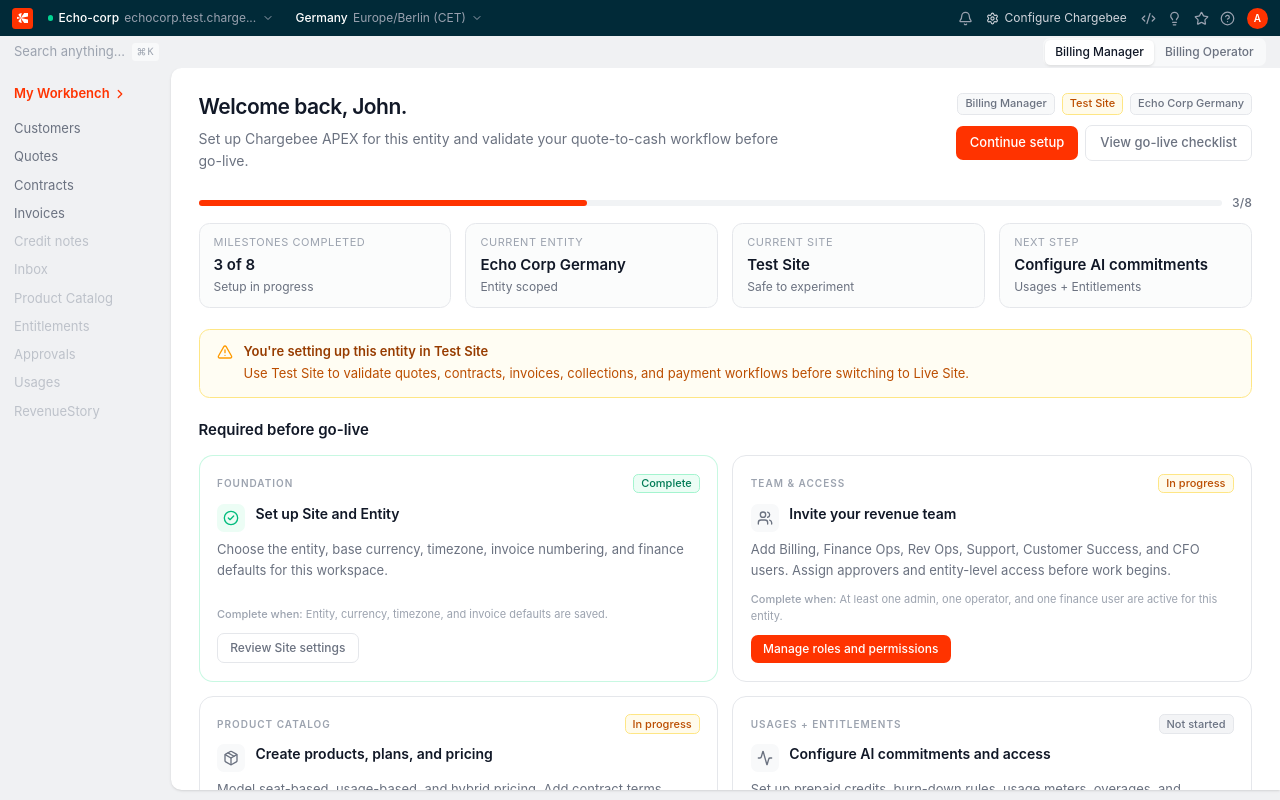
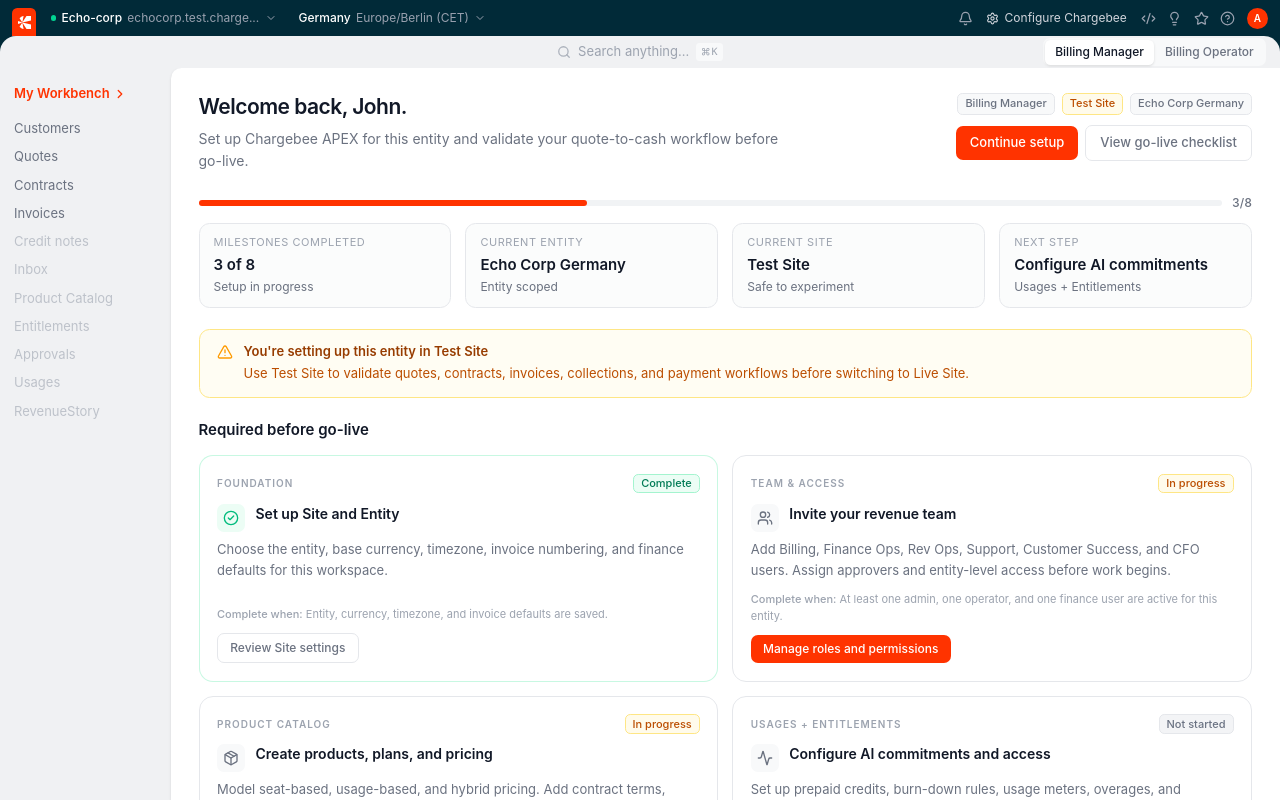
Before and after one commit to cb-vicky/cb-apex-slg, a React (Vite) app: page / in a window 1280 px wide. Built offline with nearby package versions, Linux system fonts and the light colour scheme; the HTML template or start-up script is replaced by a standard one.

Commit message:
UI Finesses, in layout and colors

```diff
--- a/src/components/layout/AppShell.tsx
+++ b/src/components/layout/AppShell.tsx
@@ -5,13 +5,13 @@
 
 export function AppShell({ children }: { children: ReactNode }) {
   return (
-    <div className="flex h-screen w-screen flex-col overflow-hidden">
+    <div className="flex h-screen w-screen flex-col overflow-hidden bg-[#012A38]">
       <TopNav />
       <SearchBar />
       <div className="flex flex-1 overflow-hidden">
         <Sidebar />
-        <main className="flex-1 overflow-auto bg-[#F0F1F3] pt-0 pr-0 pb-3 pl-3">
-          <div className="h-full w-full rounded-l-xl bg-white shadow-sm">
+        <main className="flex-1 overflow-auto bg-[#F0F1F3] pt-0 pr-0 pb-0 pl-3">
+          <div className="h-full w-full rounded-tl-xl bg-white shadow-sm">
             {children}
           </div>
         </main>
--- a/src/components/layout/SearchBar.tsx
+++ b/src/components/layout/SearchBar.tsx
@@ -1,3 +1,4 @@
+import { Search } from "lucide-react";
 import { useLocation } from "react-router-dom";
 import { cn } from "@/lib/utils";
 import { useWorkbenchRole } from "@/context/WorkbenchRoleContext";
@@ -8,15 +9,18 @@
   const { role, setRole } = useWorkbenchRole();
 
   return (
-    <div className="flex h-[32px] shrink-0 items-center bg-[#F0F1F3] px-4">
-      <div className="flex w-full min-w-0 items-center justify-between gap-4">
-        <div className="flex min-w-0 items-center gap-2 text-[13px] text-text-muted">
+    <div className="flex h-[32px] shrink-0 items-center rounded-t-[16px] bg-[#F0F1F3] px-4">
+      <div className="grid w-full min-w-0 grid-cols-[1fr_auto_1fr] items-center gap-4">
+        <div className="min-w-0" aria-hidden />
+        <div className="flex items-center justify-center gap-2 text-[13px] text-text-muted">
+          <Search size={14} className="shrink-0 opacity-80" strokeWidth={2.2} aria-hidden />
           <span>Search anything...</span>
           <kbd className="inline-flex shrink-0 items-center gap-0.5 rounded bg-surface-muted px-1.5 py-0.5 font-medium text-text-muted">
             <span className="text-[14px] leading-none">⌘</span>
             <span className="text-[10px] leading-none">K</span>
           </kbd>
         </div>
+        <div className="flex min-w-0 justify-end">
           {showRoleSwitcher ? (
             <div className="inline-flex shrink-0 rounded-lg bg-surface-muted p-0.5">
               <RoleTab label="Billing Manager" active={role === "admin"} onClick={() => setRole("admin")} />
@@ -27,6 +31,7 @@
               />
             </div>
           ) : null}
+        </div>
       </div>
     </div>
   );
--- a/src/components/layout/TopNav.tsx
+++ b/src/components/layout/TopNav.tsx
@@ -3,12 +3,12 @@
 
 export function TopNav() {
   return (
-    <header className="flex h-[36px] shrink-0 items-center justify-between bg-[#012A38] px-[12px]">
+    <header className="relative z-10 flex h-[36px] shrink-0 items-center justify-between overflow-visible bg-[#012A38] px-[12px]">
       {/* Left */}
-      <div className="flex items-center gap-[8px]">
-        {/* Logo */}
-        <div className="flex h-6 w-6 items-center justify-center rounded bg-cb-orange">
-          <img src={cbLogoWhite} alt="Chargebee" className="h-3 w-3 shrink-0" width={12} height={12} />
+      <div className="flex h-full items-center gap-[8px]">
+        {/* Logo — tab shape: rounded top, flush bottom */}
+        <div className="flex h-[28px] w-[24px] shrink-0 items-center justify-center self-end rounded-t-md rounded-b-none bg-cb-orange">
+          <img src={cbLogoWhite} alt="Chargebee" className="h-[13px] w-[13px] shrink-0 text-[16px]" width={13} height={13} />
         </div>
 
         {/* Site selector */}
```
Lines whose indentation alone changed are shown as unchanged.
